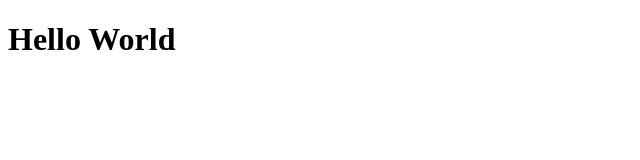
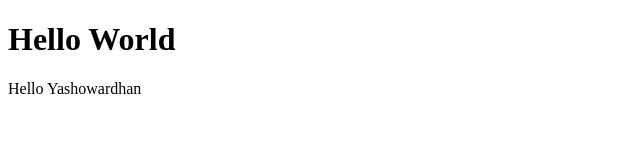
Before and after one commit to Yashowardhan007/Git-Cheat-Sheet, a plain HTML site: page index.html in a window 1280 px wide. Shown: the whole page, without its empty margins (0-640 px from the left). Drawn offline with Linux system fonts and the light colour scheme.

Commit message:
Both files addded and Commited Simultaneoulsy

```diff
--- a/index.html
+++ b/index.html
@@ -8,5 +8,6 @@
 </head>
 <body>
   <h1>Hello World</h1>
+  <P>Hello Yashowardhan</P>
 </body>
 </html>
--- a/index.js
+++ b/index.js
@@ -0,0 +1 @@
+console.log('Hello Yashowardhan')
```
